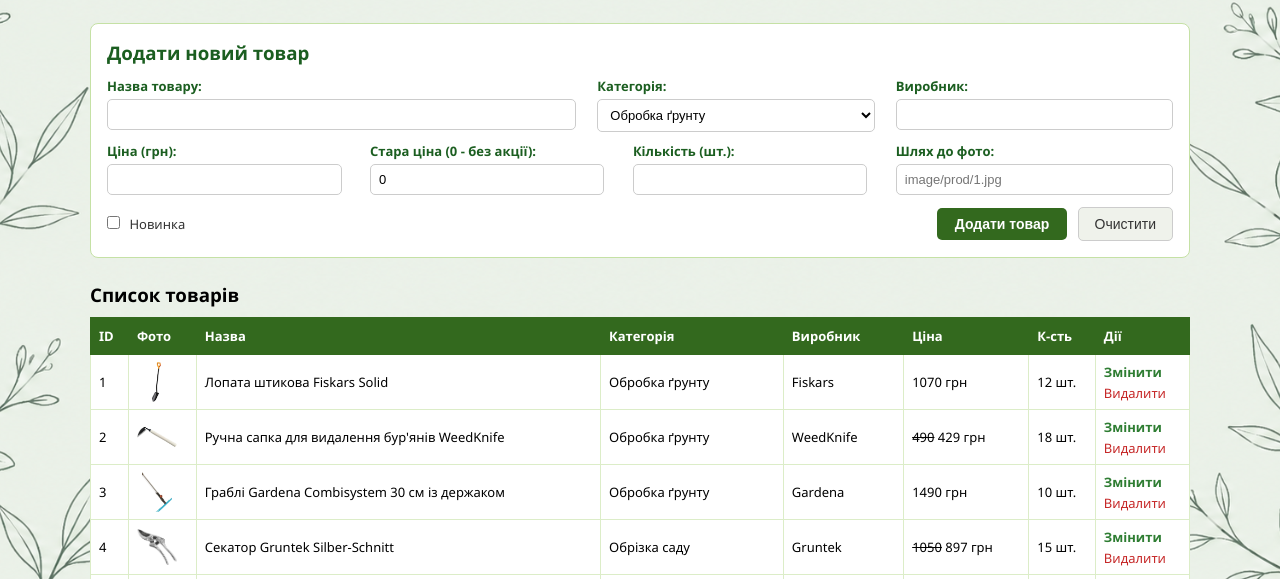
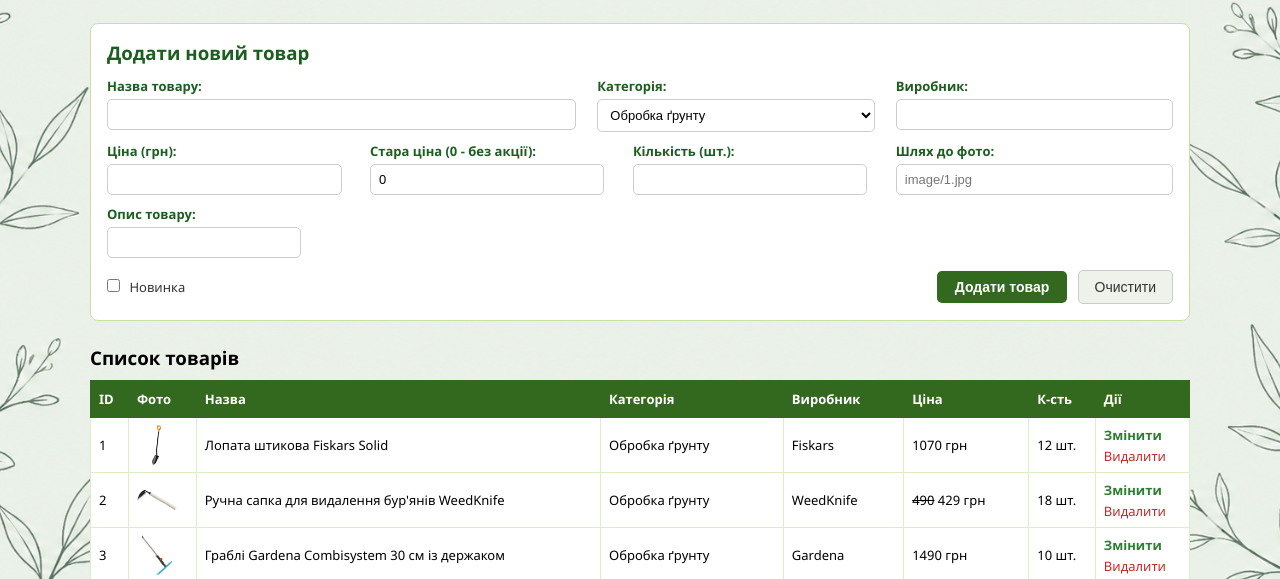
Before and after one commit to VladPw/Web_labs, a plain HTML site: page Kursova robota/admin.html in a window 1280 px wide. Shown: the part 217-796 px from the top of the page. Drawn offline with Linux system fonts and the light colour scheme.

Commit message:
Update admin.html

```diff
--- a/Kursova robota/admin.html
+++ b/Kursova robota/admin.html
@@ -15,7 +15,6 @@
                 <a href="index.html" class="account-log">Вийти</a>
             </div>
         </div>
-
         <div class="menu">
             <ul id="nav">
                 <li><a href="admin.html">Управління товарами</a></li>
@@ -24,13 +23,10 @@
                 <li><a href="about.html">Про нас</a></li>
             </ul>
         </div>
-
         <div class="content">
             <h2>Панель адміністратора</h2>
-
             <div class="adm-box">
                 <h3 id="admTitle">Додати новий товар</h3>
-
                 <div class="f-row">
                     <div class="f-big">
                         <label>Назва товару:</label>
@@ -52,7 +48,6 @@
                         <input type="text" id="brand">
                     </div>
                 </div>
-
                 <div class="f-row">
                     <div class="f-sm">
                         <label>Ціна (грн):</label>
@@ -68,10 +63,15 @@
                     </div>
                     <div class="f-mid">
                         <label>Шлях до фото:</label>
-                        <input type="text" id="img" placeholder="image/prod/1.jpg">
+                        <input type="text" id="img" placeholder="image/1.jpg">
                     </div>
                 </div>
-
+                <div class="f-row">
+                    <div class="f-full">
+                        <label>Опис товару:</label>
+                        <input type="text" id="desc">
+                    </div>
+                </div>
                 <div class="f-bottom">
                     <label class="f-check"><input type="checkbox" id="newCheck"> Новинка</label>
                     <div>
@@ -80,7 +80,6 @@
                     </div>
                 </div>
             </div>
-
             <h3>Список товарів</h3>
             <table class="adm-table">
                 <thead>
@@ -100,25 +99,23 @@
                 </tbody>
             </table>
         </div>
-
         <div class="footer">
             <div class="foot-box">
                 <div class="foot-l">Садовий центр</div>
-                <div class="foot-c">&copy; 2026 СумДУ. Розробив студент групи ІТ-41/1 Зякун Владислав Олександрович</div>
+                <div class="foot-c">Виконав студент групи ІТ-41/1 Зякун Владислав Олександрович</div>
                 <div class="foot-r">+38 (050) 123-45-67</div>
             </div>
         </div>
     </div>
-
     <script src="store.js" charset="UTF-8"></script>
     <script src="admin.js" charset="UTF-8"></script>
     <script>
         let admin = new Admin();
-        fetch('products.json').then(function(response) {
+        fetch('products.json').then(function (response) {
             return response.json();
-        }).then(function(data) {
+        }).then(function (data) {
             admin.fillProducts(data);
-        }).catch(function(err) {
+        }).catch(function (err) {
             alert("Помилка завантаження products.json");
         });
     </script>
```
